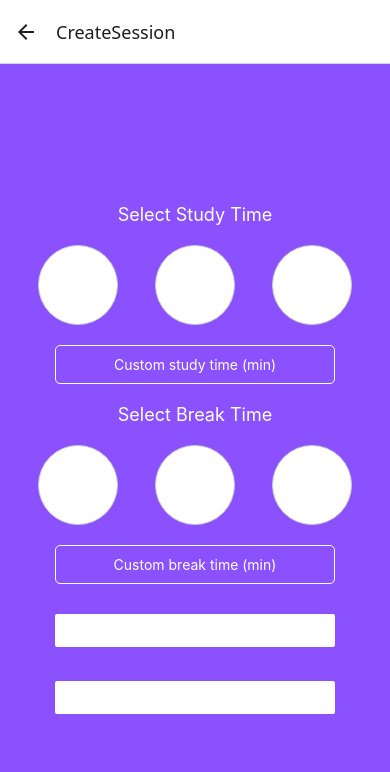
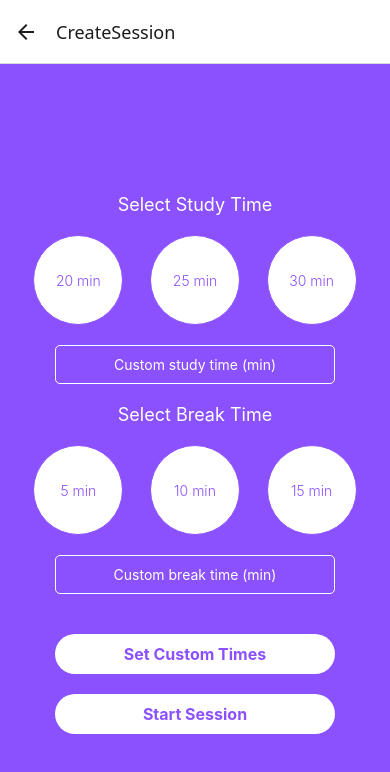
Before and after one commit to christianmarrtinez/pomodoro-app, a React Native app: screen /CreateSession in a window 390 px wide. Shown: the top 772 px of the page. Built offline with nearby package versions, Linux system fonts and the light colour scheme.

Commit message:
edit CreateSession butons + selected preset times indicator

```diff
--- a/screens/CreateSession.js
+++ b/screens/CreateSession.js
@@ -1,5 +1,5 @@
 import React, { useState } from 'react';
-import { View, Button, StyleSheet, TextInput, Text, TouchableOpacity } from 'react-native';
+import { View, StyleSheet, TextInput, Text, TouchableOpacity } from 'react-native';
 
 const CreateSession = ({ navigation }) => {
   const [studyTime, setStudyTime] = useState(null);
@@ -22,8 +22,8 @@ const CreateSession = ({ navigation }) => {
 
   const renderButton = (title, time, setTime, isStudyTime) => {
     const isSelected = isStudyTime ? time === studyTime : time === breakTime;
-    const buttonStyle = isSelected ? styles.selectedButton : styles.button;
-    const textStyle = isSelected ? styles.selectedText : styles.text;
+    const buttonStyle = isSelected ? styles.selectedButton : styles.defaultButton;
+    const textStyle = isSelected ? styles.selectedText : styles.defaultText;
 
     return (
       <TouchableOpacity
@@ -55,7 +55,7 @@ const CreateSession = ({ navigation }) => {
         keyboardType="numeric"
         onChangeText={setCustomStudyTime}
         value={customStudyTime}
-        placeholderTextColor="#fff" // White placeholder text
+        placeholderTextColor="#fff"
       />
       <Text style={styles.header}>Select Break Time</Text>
       <View style={styles.buttonRow}>
@@ -69,11 +69,15 @@ const CreateSession = ({ navigation }) => {
         keyboardType="numeric"
         onChangeText={setCustomBreakTime}
         value={customBreakTime}
-        placeholderTextColor="#fff" // White placeholder text
+        placeholderTextColor="#fff"
       />
       <View style={styles.buttonContainer}>
-        <Button title="Set Custom Times" onPress={selectCustomTime} color="#fff" />
-        <Button title="Start Session" onPress={handleStartSession} color="#fff" />
+        <TouchableOpacity style={styles.actionButton} onPress={selectCustomTime}>
+          <Text style={styles.actionButtonText}>Set Custom Times</Text>
+        </TouchableOpacity>
+        <TouchableOpacity style={styles.actionButton} onPress={handleStartSession}>
+          <Text style={styles.actionButtonText}>Start Session</Text>
+        </TouchableOpacity>
       </View>
     </View>
   );
@@ -85,12 +89,12 @@ const styles = StyleSheet.create({
     justifyContent: 'center',
     alignItems: 'center',
     padding: 20,
-    backgroundColor: '#8b51ff', // Purple background
+    backgroundColor: '#8b51ff',
   },
   header: {
     fontSize: 18,
     marginVertical: 10,
-    color: '#fff', // White text
+    color: '#fff',
   },
   buttonRow: {
     flexDirection: 'row',
@@ -98,35 +102,37 @@ const styles = StyleSheet.create({
     marginVertical: 10,
     width: '100%',
   },
-  button: {
+  defaultButton: {
     padding: 10,
     backgroundColor: '#fff',
     borderWidth: 1,
-    borderColor: '#ccc',
+    borderColor: '#8b51ff',
     borderRadius: 50,
-    width: 80,
-    height: 80,
+    width: 90,
+    height: 90,
     justifyContent: 'center',
     alignItems: 'center',
   },
   selectedButton: {
     padding: 10,
     backgroundColor: '#fff',
-    borderWidth: 2,
-    borderColor: "#fff", // White border for selected
+    borderWidth: 3,
+    borderColor: '#000',
     borderRadius: 50,
-    width: 80,
-    height: 80,
+    width: 90,
+    height: 90,
     justifyContent: 'center',
     alignItems: 'center',
   },
-  text: {
+  defaultText: {
     fontSize: 14,
-    color: '#fff', // White text for default
+    fontWeight: '300',
+    color: '#8b51ff',
   },
   selectedText: {
     fontSize: 14,
-    color: "#8b51ff", // Purple text for selected
+    fontWeight: '700',
+    color: '#8b51ff',
   },
   input: {
     borderWidth: 1,
@@ -136,7 +142,7 @@ const styles = StyleSheet.create({
     width: '80%',
     borderRadius: 5,
     textAlign: 'center',
-    color: "#fff", // White text inside input
+    color: '#fff',
   },
   buttonContainer: {
     marginTop: 20,
@@ -144,6 +150,19 @@ const styles = StyleSheet.create({
     justifyContent: 'space-between',
     height: 100,
   },
+  actionButton: {
+    backgroundColor: '#fff',
+    borderRadius: 50,
+    paddingVertical: 10,
+    paddingHorizontal: 20,
+    marginVertical: 10,
+  },
+  actionButtonText: {
+    fontSize: 16,
+    color: '#8b51ff',
+    textAlign: 'center',
+    fontWeight: '700',
+  },
 });
 
 export default CreateSession;
```
